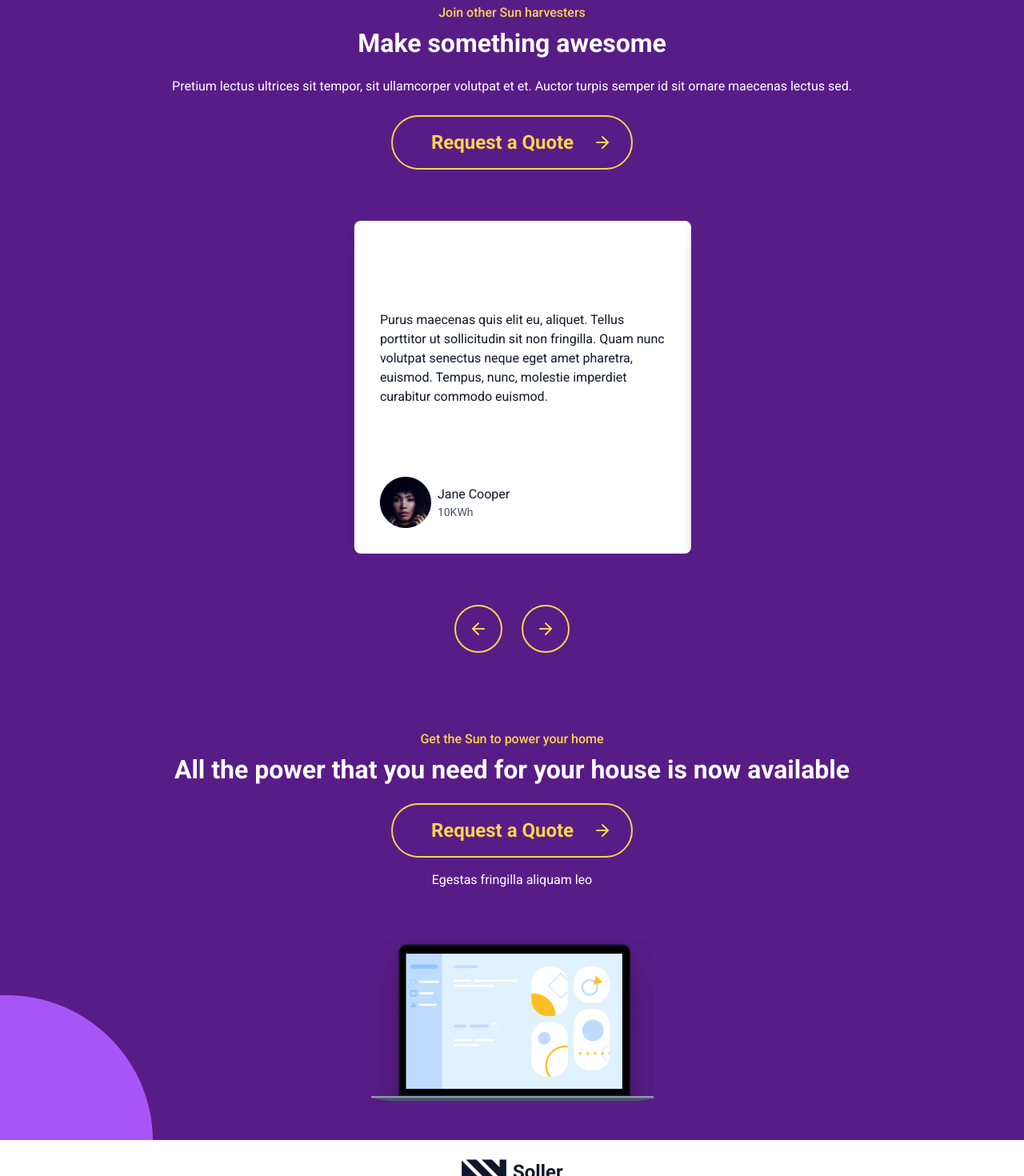
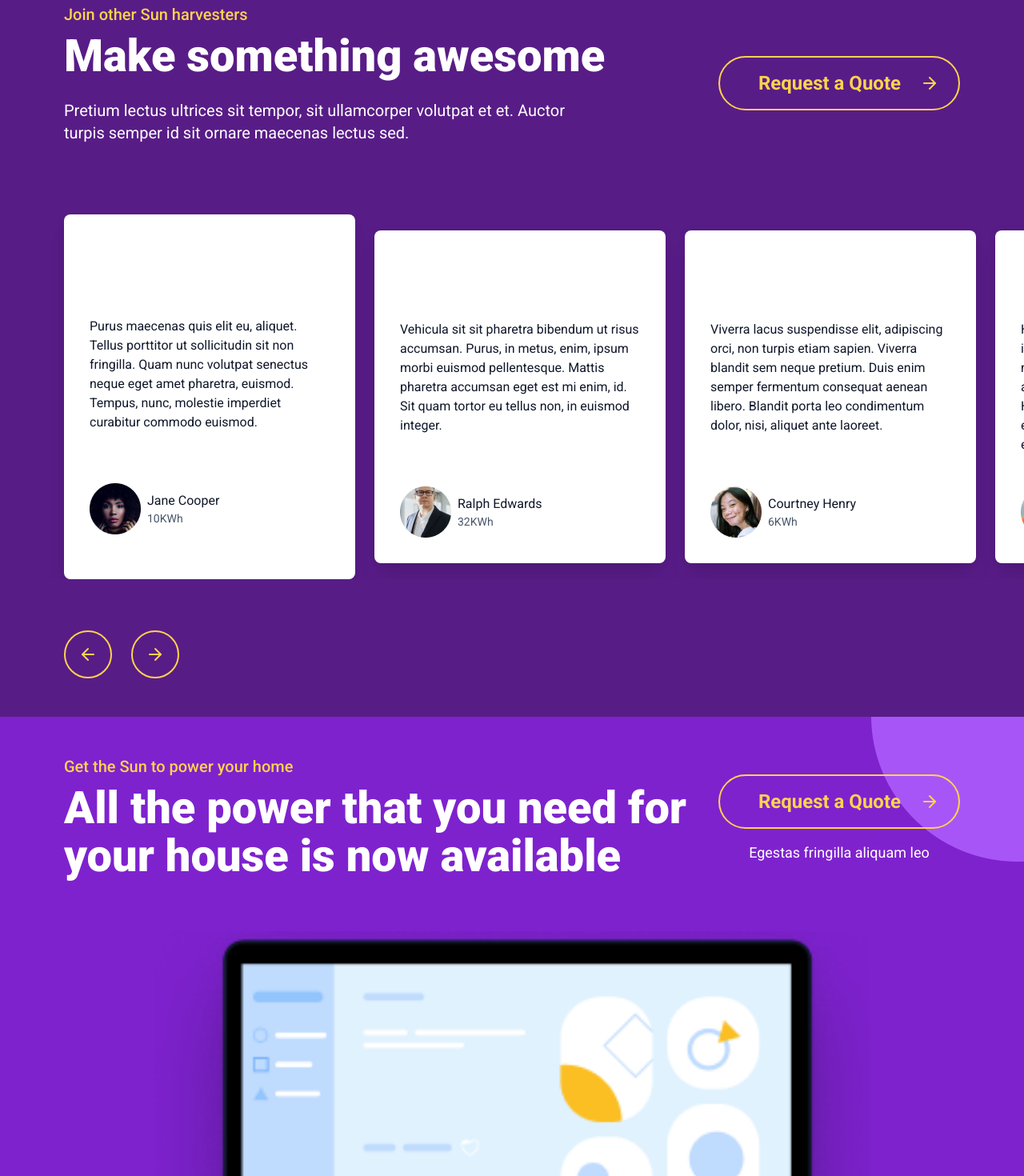
Before and after one commit to gustavopolonio/buzzvel-fe-test, a React (Vite) app: page / in a window 1280 px wide. Shown: the part 2980-4450 px from the top of the page at 80% size. Built offline with nearby package versions, Linux system fonts and the light colour scheme.

Commit message:
section4, reviews and footer responsiveness

```diff
--- a/src/components/Footer.tsx
+++ b/src/components/Footer.tsx
@@ -1,8 +1,10 @@
 export function Footer() {
   return (
-    <div className="padded py-6 text-center space-y-6">
-      <img className="mx-auto" src="/images/mobile/logo-footer.png" alt="Soller" />
-      <span className="block">@ 2023 Soller, Inc. All rights reserved.</span>
+    <div className="padded py-6 text-center flex flex-col gap-6 md:flex-row md:items-center md:justify-between">
+      <div className="flex flex-col gap-6 md:flex-row md:items-center">
+        <img className="mx-auto" src="/images/mobile/logo-footer.png" alt="Soller" />
+        <span className="block">@ 2023 Soller, Inc. All rights reserved.</span>
+      </div>
       <ul className="flex justify-center gap-6">
         <li>
           <a href="/">Terms</a>
--- a/src/components/Reviews.tsx
+++ b/src/components/Reviews.tsx
@@ -47,17 +47,21 @@ export function Reviews() {
   ];
 
   return (
-    <section className="py-12 text-center flex flex-col items-center bg-purple-900">
-      <span className="padded text-amber-300 font-medium">Join other Sun harvesters</span>
-      <h2 className="padded text-white mt-2 font-bold text-[32px] leading-9">Make something awesome</h2>
-      <p className="padded my-6 text-white">
+    <section className="py-12 flex flex-col bg-purple-900">
+      <div className="padded md:flex md:items-center md:gap-6">
+        <div className="flex flex-col items-center text-center md:items-start md:text-start">
+          <span className="text-amber-300 font-medium lg:text-xl">Join other Sun harvesters</span>
+          <h2 className="text-white mt-2 font-bold text-[32px] leading-9 lg:text-[56px] lg:leading-[60px] lg:font-extrabold">Make something awesome</h2>
+          <p className="my-6 text-white sm:w-[80%] lg:text-xl">
             Pretium lectus ultrices sit tempor, sit ullamcorper volutpat et et. Auctor turpis
             semper id sit ornare maecenas lectus sed.
           </p>
-      <Button>
+        </div>
+        <Button className="mx-auto md:flex-shrink-0">
           Request a Quote
           <ArrowRight />
         </Button>
+      </div>
       <Carousel slides={slidesData} />
     </section>
   );
--- a/src/components/Section4.tsx
+++ b/src/components/Section4.tsx
@@ -3,16 +3,24 @@ import { Button } from './elements/Button';
 
 export function Section4() {
   return (
-    <section className="py-12 text-center flex flex-col items-center bg-purple-900 relative">
-      <span className="padded text-amber-300 font-medium">Get the Sun to power your home</span>
-      <h2 className="padded text-white mt-2 font-bold text-[32px] leading-9">All the power that you need for your house is now available</h2>
-      <Button className="mt-6">
-        Request a Quote
-        <ArrowRight />
-      </Button>
-      <span className="mt-4 text-white">Egestas fringilla aliquam leo</span>
-      <img className="mt-16 z-10" src="/images/mobile/macbook.png" alt="Mackbook" />
-      <img className="absolute left-0 bottom-0 z-0" src="/images/mobile/feature4-circle.png" alt="" />
+    <section className="py-12 text-center flex flex-col items-center bg-purple-900 relative md:bg-purple-700 md:text-start">
+      <div className="padded md:flex md:gap-8">
+        <div className="flex flex-col items-center md:items-start">
+          <span className="text-amber-300 font-medium lg:text-xl">Get the Sun to power your home</span>
+          <h2 className="text-white mt-2 font-bold text-[32px] leading-9 sm:w-[80%] lg:w-full lg:text-[56px] lg:leading-[60px] lg:font-extrabold">All the power that you need for your house is now available</h2>
+        </div>
+        <div className="mt-6 space-y-4 flex flex-col items-center z-10 md:shrink-0">
+          <Button>
+            Request a Quote
+            <ArrowRight />
+          </Button>
+          <span className="block text-white lg:text-lg">Egestas fringilla aliquam leo</span>
+        </div>
+      </div>
+      <div className="z-10 mt-16 sm:w-[80%] sm:max-w-4xl">
+        <img className="w-full" src="/images/mobile/macbook.png" alt="Mackbook" />
+      </div>
+      <img className="absolute left-0 bottom-0 z-0 md:right-0 md:top-0 md:left-auto md:rotate-180" src="/images/mobile/feature4-circle.png" alt="" />
     </section>
   );
 }
--- a/src/components/elements/Carousel.tsx
+++ b/src/components/elements/Carousel.tsx
@@ -1,4 +1,4 @@
-import { useState } from 'react';
+import { useEffect, useState } from 'react';
 import { ArrowLeft, ArrowRight } from 'lucide-react';
 import { Button } from './Button';
 
@@ -19,6 +19,16 @@ export function Carousel({
   slides,
 }: CarouselProps) {
   const [currentSlide, setCurrentSlide] = useState(0);
+  const [screenWidth, setScreenWidth] = useState(window.innerWidth);
+
+  useEffect(() => {
+    const handleResize = () => {
+      setScreenWidth(window.innerWidth);
+    };
+
+    window.addEventListener('resize', handleResize);
+    return () => window.removeEventListener('resize', handleResize);
+  }, []);
 
   function nextSlide() {
     setCurrentSlide((prev) => (prev === slides.length - 1 ? 0 : prev + 1));
@@ -29,16 +39,22 @@ export function Carousel({
   }
 
   return (
-    <div className="mt-16 relative w-full max-w-md mx-auto space-y-16">
+    <div className="mt-16 relative w-full mx-auto space-y-16">
       <div className="overflow-hidden">
         <div
-          className="flex transition-transform duration-500 ease-in-out"
-          style={{ transform: `translateX(calc(${(currentSlide + 1) * 6}% + (-${currentSlide * 100}%)))` }}
+          className="flex items-center transition-transform duration-500 ease-in-out sm:gap-6 sm:ml-6 xl:ml-20"
+          style={
+            {
+              transform: screenWidth < 640
+                ? `translateX(calc(${(currentSlide + 1) * 6}% + (-${currentSlide * 100}%)))`
+                : `translateX(-${(currentSlide * 364) + (currentSlide * 24)}px)`,
+            }
+          }
         >
-          {slides.map((slide) => (
+          {slides.map((slide, i) => (
             <div
               key={slide.author.name}
-              className="w-[94%] flex-shrink-0 flex flex-col bg-white rounded-lg pt-28 pb-8 px-8 space-y-8 h-fit shadow-image"
+              className={`w-[94%] flex-shrink-0 flex flex-col bg-white rounded-lg pt-28 pb-8 px-8 space-y-8 h-fit shadow-image sm:w-[364px] ${currentSlide === i && 'lg:pt-32 lg:pb-14'}`}
             >
               <p className="text-start h-44">{slide.content}</p>
               <div className="flex items-center gap-2">
@@ -56,7 +72,7 @@ export function Carousel({
         </div>
       </div>
 
-      <div className="flex justify-center gap-6">
+      <div className="flex justify-center gap-6 lg:padded lg:justify-start">
         <Button onClick={prevSlide} rounded>
           <ArrowLeft />
         </Button>
```
Lines whose indentation alone changed are shown as unchanged.
